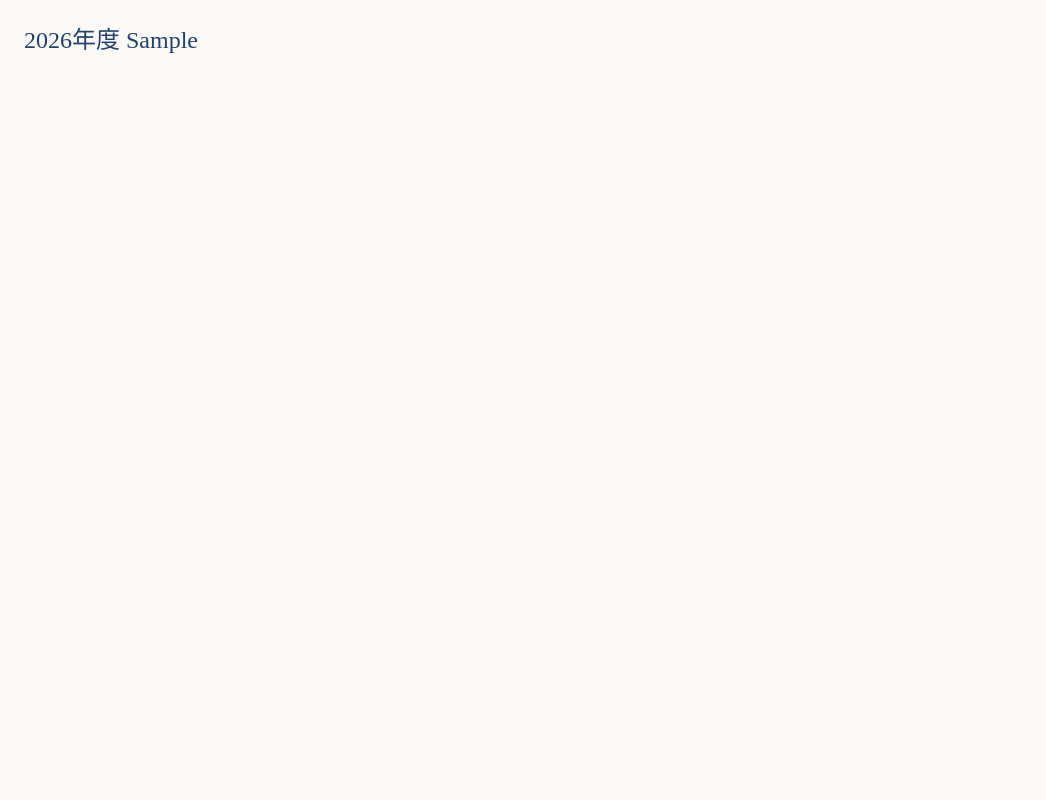
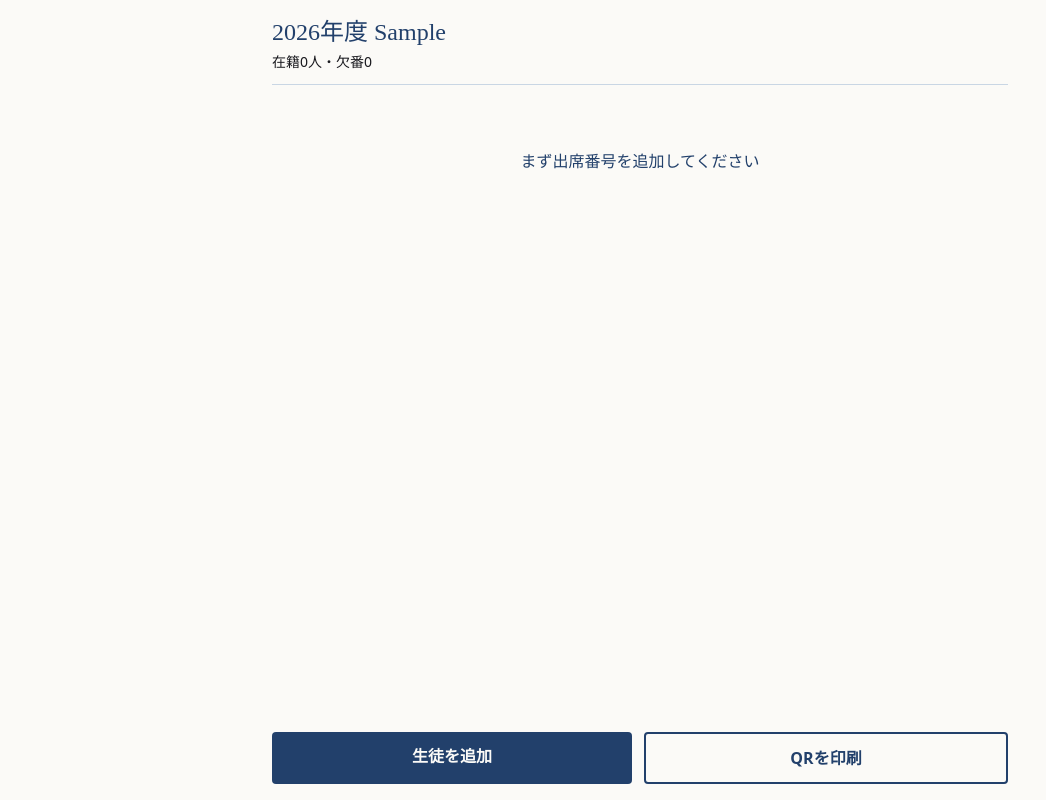
Before and after one commit to timtan1021/homework-tracker, a React (Vite) app: page /setup in a window 1280 px wide. Both pictures are taken after typing "Sample" into the empty fields and a click on the button "クラスをつくる". Shown: the whole page, without its empty margins (0-1046 px from the left). Built offline with nearby package versions, Linux system fonts and the light colour scheme; a web font is replaced by a local one.

Commit message:
feat: 生徒名簿画面（グリッド・空状態・初回案内）を追加

```diff
--- a/src/App.tsx
+++ b/src/App.tsx
@@ -1,31 +1,12 @@
 import { BrowserRouter, Navigate, Route, Routes } from "react-router";
-import { CohortGate, useActiveCohort } from "./components/CohortGate";
+import { Roster } from "./screens/Roster";
 import { Setup } from "./screens/Setup";
-
-/** Task 6 で本物の名簿画面に差し替える。 */
-function RosterPlaceholder() {
-  const cohort = useActiveCohort();
-  return (
-    <main className="p-6">
-      <h1 className="font-display text-ai text-2xl">
-        {cohort.year}年度 {cohort.className}
-      </h1>
-    </main>
-  );
-}
 
 export function AppRoutes() {
   return (
     <Routes>
       <Route path="/setup" element={<Setup />} />
-      <Route
-        path="/roster"
-        element={
-          <CohortGate>
-            <RosterPlaceholder />
-          </CohortGate>
-        }
-      />
+      <Route path="/roster" element={<Roster />} />
       <Route path="*" element={<Navigate to="/roster" replace />} />
     </Routes>
   );
--- /dev/null
+++ b/src/components/AppHeader.tsx
@@ -0,0 +1,18 @@
+import type { Cohort } from "../db/schema";
+
+export function AppHeader({
+  cohort,
+  subtitle,
+}: {
+  cohort: Cohort;
+  subtitle: string;
+}) {
+  return (
+    <header className="border-kogan border-b pb-3">
+      <h1 className="font-display text-ai text-2xl">
+        {cohort.year}年度 {cohort.className}
+      </h1>
+      <p className="mt-1 text-sm">{subtitle}</p>
+    </header>
+  );
+}
--- /dev/null
+++ b/src/components/RosterGrid.tsx
@@ -0,0 +1,20 @@
+import type { Student } from "../db/schema";
+import { StudentCell } from "./StudentCell";
+
+export function RosterGrid({
+  students,
+  showName,
+}: {
+  students: Student[];
+  showName: boolean;
+}) {
+  return (
+    <ul className="grid grid-cols-4 gap-2 sm:grid-cols-6 md:grid-cols-8">
+      {students.map((student) => (
+        <li key={student.id}>
+          <StudentCell student={student} showName={showName} />
+        </li>
+      ))}
+    </ul>
+  );
+}
--- /dev/null
+++ b/src/components/StudentCell.tsx
@@ -0,0 +1,39 @@
+import { Link } from "react-router";
+import type { Student } from "../db/schema";
+
+export function StudentCell({
+  student,
+  showName,
+}: {
+  student: Student;
+  showName: boolean;
+}) {
+  const transferredOut = student.status === "transferredOut";
+  const label = transferredOut
+    ? `${student.attendanceNumber}番（転出）`
+    : `${student.attendanceNumber}番`;
+
+  return (
+    <Link
+      to={`/roster/${student.id}/edit`}
+      data-testid="student-cell"
+      data-status={student.status}
+      aria-label={label}
+      className={[
+        "flex aspect-square min-h-16 flex-col items-center justify-center rounded",
+        transferredOut
+          ? "border-kogan text-kogan hatch border-2 border-dashed"
+          : "border-ai text-sumi border-2",
+      ].join(" ")}
+    >
+      <span className="font-num text-3xl leading-none font-bold">
+        {student.attendanceNumber}
+      </span>
+      {showName && student.name !== "" && (
+        <span className="mt-1 max-w-full truncate px-1 text-[10px]">
+          {student.name}
+        </span>
+      )}
+    </Link>
+  );
+}
--- /dev/null
+++ b/src/hooks/useSetting.ts
@@ -0,0 +1,48 @@
+import { useCallback, useEffect, useState } from "react";
+import {
+  getSetting,
+  setSetting,
+  SETTING_DEFAULTS,
+  type SettingKey,
+} from "../db/settings";
+
+export function useSetting(key: SettingKey): {
+  value: boolean;
+  loading: boolean;
+  update: (next: boolean) => Promise<void>;
+} {
+  const [value, setValue] = useState<boolean>(SETTING_DEFAULTS[key]);
+  const [loading, setLoading] = useState(true);
+
+  useEffect(() => {
+    let cancelled = false;
+    setLoading(true);
+
+    getSetting(key)
+      .then((stored) => {
+        if (!cancelled) {
+          setValue(stored);
+          setLoading(false);
+        }
+      })
+      .catch(() => {
+        if (!cancelled) {
+          setLoading(false);
+        }
+      });
+
+    return () => {
+      cancelled = true;
+    };
+  }, [key]);
+
+  const update = useCallback(
+    async (next: boolean) => {
+      setValue(next);
+      await setSetting(key, next);
+    },
+    [key],
+  );
+
+  return { value, loading, update };
+}
--- /dev/null
+++ b/src/hooks/useStudents.ts
@@ -0,0 +1,9 @@
+import type { Student } from "../db/schema";
+import { listStudents } from "../db/students";
+import { useAsync, type AsyncState } from "./useAsync";
+
+export function useStudents(
+  cohortId: string,
+): AsyncState<Student[]> & { reload: () => void } {
+  return useAsync(() => listStudents(cohortId), `students:${cohortId}`);
+}
--- /dev/null
+++ b/src/screens/Roster.tsx
@@ -0,0 +1,77 @@
+import { Link } from "react-router";
+import { AppHeader } from "../components/AppHeader";
+import { CohortGate, useActiveCohort } from "../components/CohortGate";
+import { FullScreenMessage } from "../components/FullScreenMessage";
+import { RosterGrid } from "../components/RosterGrid";
+import { useSetting } from "../hooks/useSetting";
+import { useStudents } from "../hooks/useStudents";
+
+function RosterBody() {
+  const cohort = useActiveCohort();
+  const students = useStudents(cohort.id);
+  const showNames = useSetting("showStudentNames");
+  const hint = useSetting("rosterHintDismissed");
+
+  if (students.status === "loading") {
+    return <FullScreenMessage>読み込んでいます</FullScreenMessage>;
+  }
+  if (students.status === "error") {
+    return <FullScreenMessage tone="error">{students.message}</FullScreenMessage>;
+  }
+
+  const list = students.data;
+  const activeCount = list.filter((s) => s.status === "active").length;
+  const missingCount = list.length - activeCount;
+  const showHint = list.length > 0 && !hint.loading && !hint.value;
+
+  return (
+    <main className="mx-auto flex min-h-dvh max-w-3xl flex-col gap-4 p-4">
+      <AppHeader
+        cohort={cohort}
+        subtitle={`在籍${activeCount}人・欠番${missingCount}`}
+      />
+
+      {showHint && (
+        <div className="border-kogan flex items-center justify-between gap-3 rounded border px-3 py-2 text-sm">
+          <span>番号をタップすると編集できます</span>
+          <button
+            type="button"
+            onClick={() => void hint.update(true)}
+            className="text-ai shrink-0 font-bold underline"
+          >
+            閉じる
+          </button>
+        </div>
+      )}
+
+      {list.length === 0 ? (
+        <p className="text-ai py-12 text-center">まず出席番号を追加してください</p>
+      ) : (
+        <RosterGrid students={list} showName={showNames.value} />
+      )}
+
+      <nav className="mt-auto flex gap-3 pt-4">
+        <Link
+          to="/roster/new"
+          className="bg-ai flex-1 rounded px-4 py-3 text-center font-bold text-gayoshi"
+        >
+          生徒を追加
+        </Link>
+        <Link
+          to="/print"
+          className="border-ai text-ai flex-1 rounded border-2 px-4 py-3 text-center font-bold"
+        >
+          QRを印刷
+        </Link>
+      </nav>
+    </main>
+  );
+}
+
+export function Roster() {
+  return (
+    <CohortGate>
+      <RosterBody />
+    </CohortGate>
+  );
+}
```
Also changed, not shown: 1 other file (tests, documents, lock files or other folders).
